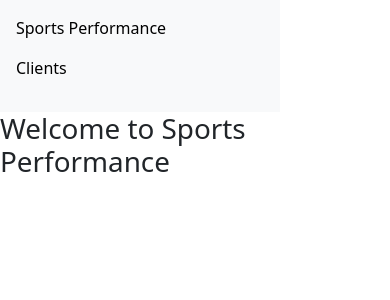
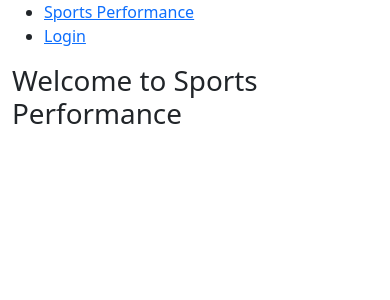
Before and after one commit to spalme21/gym_site, a Django app: template roster/templates/roster/home.html in a window 390 px wide. Shown: the top 300 px of the page. Run offline with Django 4.2, Linux system fonts and the light colour scheme; the template is opened without the code that fills it, so the values that code supplies are empty.

Commit message:
Add logout, update sidebar, make login required

```diff
--- a/roster/templates/roster/base.html
+++ b/roster/templates/roster/base.html
@@ -4,16 +4,33 @@
     {% block title %}<title>Sports Performance</title>{% endblock %}
     <meta charset="utf-8">
     <meta name="viewport" content="width=device-width, initial-scale=1">
-    <link href="https://cdn.jsdelivr.net/npm/bootstrap@5.3.0-alpha3/dist/css/bootstrap.min.css" rel="stylesheet" integrity="sha384-KK94CHFLLe+nY2dmCWGMq91rCGa5gtU4mk92HdvYe+M/SXH301p5ILy+dN9+nJOZ" crossorigin="anonymous">
+    <link
+        href="https://cdn.jsdelivr.net/npm/bootstrap@5.3.0-alpha3/dist/css/bootstrap.min.css"
+        rel="stylesheet"
+        integrity="sha384-KK94CHFLLe+nY2dmCWGMq91rCGa5gtU4mk92HdvYe+M/SXH301p5ILy+dN9+nJOZ"
+        crossorigin="anonymous" />
     {% load static %}
+    <link rel="stylesheet" href="{% static 'css/styles.css' %}" />
 </head>
 <body>
-    {% block sidebar %}
-        <div class="d-flex flex-column flex-shrink-0 p-3 bg-body-tertiary" style="width: 280px;">
-            <a href="{% url 'home' %}" class="d-flex align-items-center mb-3 mb-md-0 me-md-auto link-body-emphasis text-decoration-none">Sports Performance</a>
-            <a href="{% url 'client-list' %}" class="d-flex align-items-center mb-3 mb-md-0 me-md-auto link-body-emphasis text-decoration-none">Clients</a>
+    <div class="container-fluid">
+        <div class="row">
+            <div class="col-sm-2">
+                {% block sidebar %}
+                    <ul class="sidebar-nav">
+                        <li><a href="{% url 'home' %}">Sports Performance</a></li>
+                        {% if user.is_authenticated %}
+                            <li><a href="{% url 'client-list' %}">Clients</a></li>
+                            <li>User: {{ user.get_username }}</li>
+                            <li><a href="{% url 'logout' %}?next={{ request.path }}">Logout</a></li>
+                        {% else %}
+                            <li><a href="{% url 'login' %}?next={{ request.path }}">Login</a></li>
+                        {% endif %}
+                    </ul>
+                {% endblock %}
+            </div>
+            <div class="col-sm-10">{% block content %}{% endblock %}</div>
         </div>
-    {% endblock %}
-    {% block content %}{% endblock %}
+    </div>
 </body>
 </html>
--- /dev/null
+++ b/templates/registration/logged_out.html
@@ -0,0 +1,6 @@
+{% extends "base.html" %}
+
+{% block content %}
+    <p>Logged out!</p>
+    <a href="{% url 'login'%}">Click here to login again.</a>
+{% endblock %}
```
Also changed, not shown: roster/views.py (+6 -5 lines).
